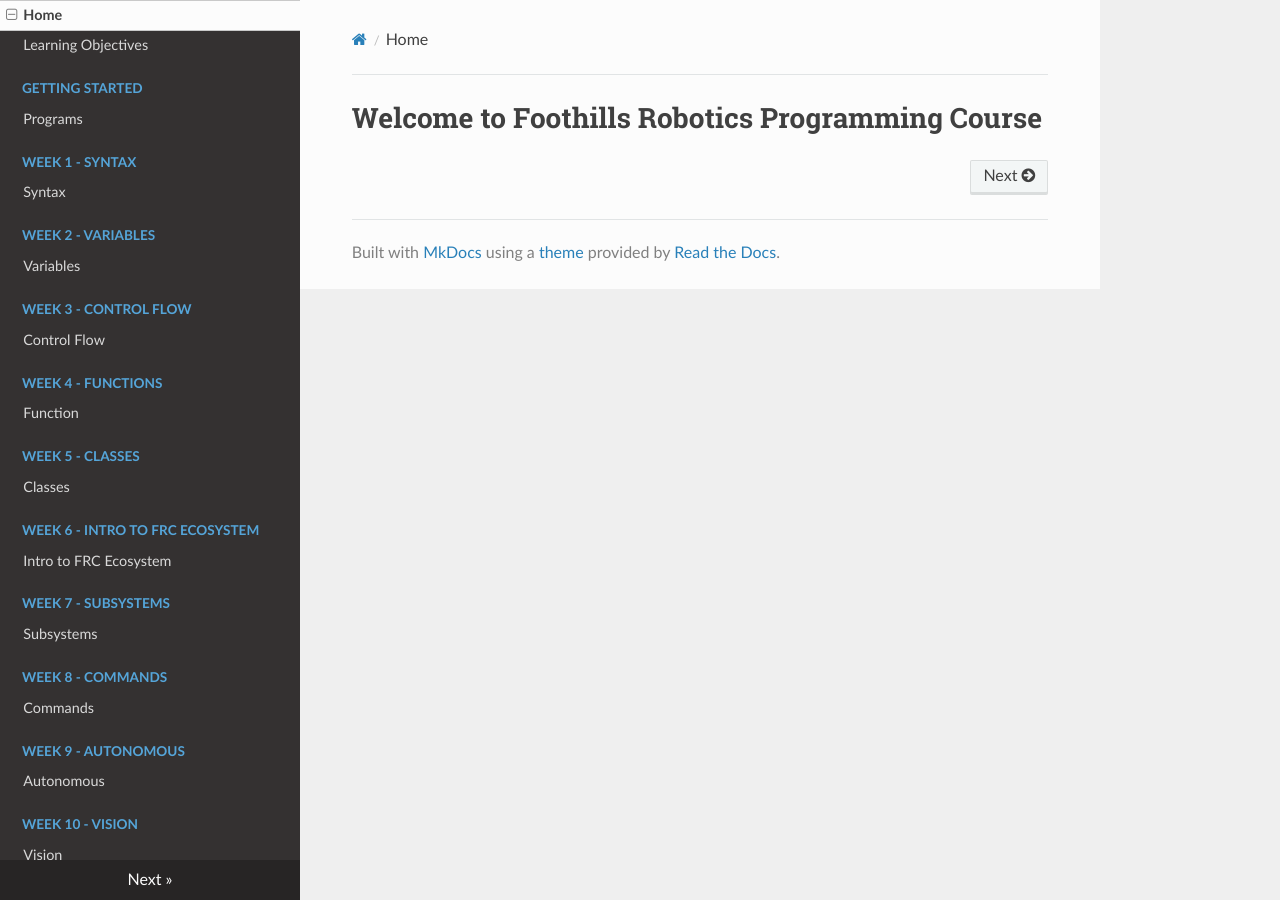
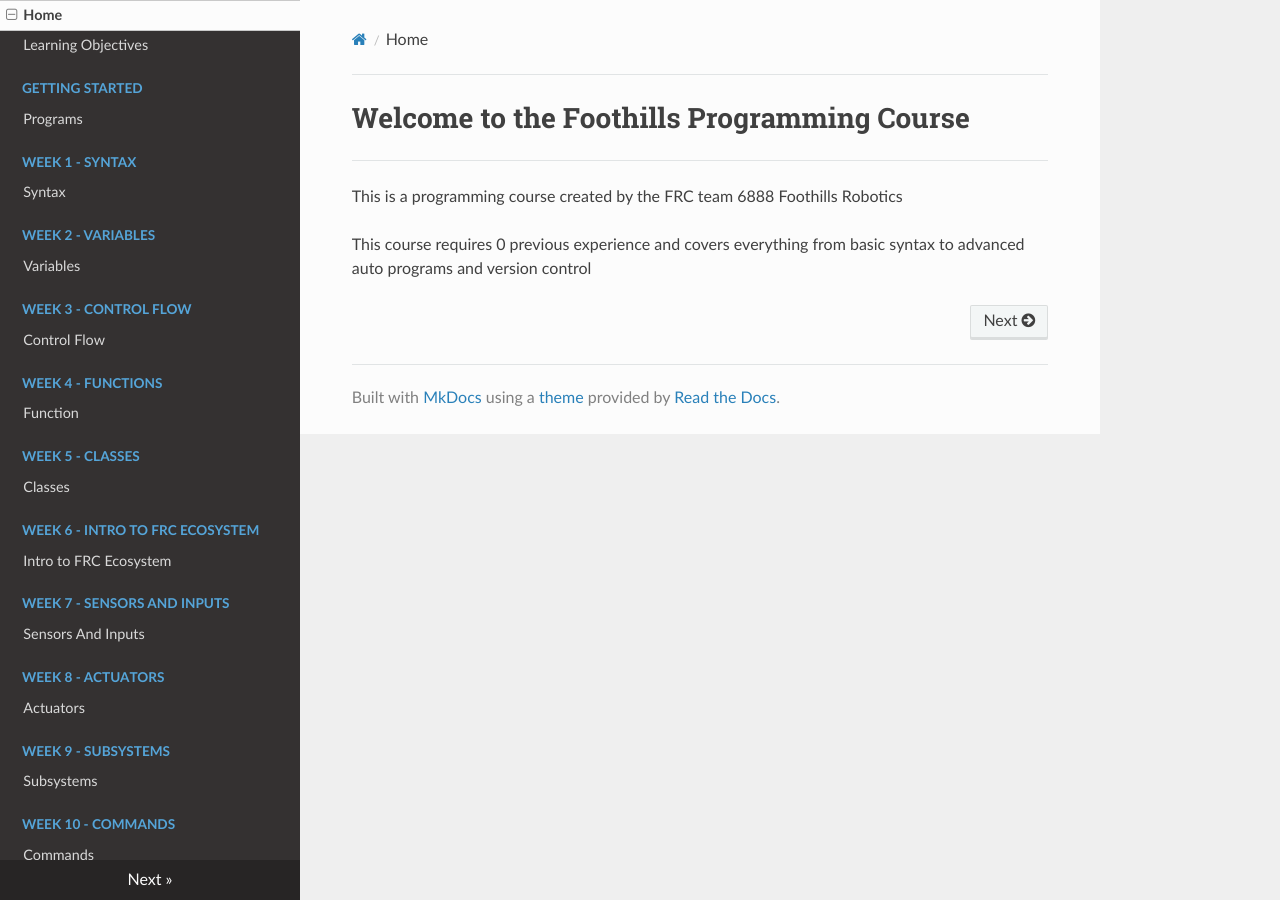
Before and after one commit to Electric-Lobster/Foothills-Programming, an MkDocs documentation site: the page built from docs/index.md, in a window 1280 px wide. Built offline with MkDocs 1.6.1, drawn with Linux system fonts in a browser that asks for light colours; nearby versions of some CDN libraries.

```diff
--- a/docs/index.md
+++ b/docs/index.md
@@ -1 +1,7 @@
-# Welcome to Foothills Robotics Programming Course
+# Welcome to the Foothills Programming Course
+
+---
+
+This is a programming course created by the FRC team 6888 Foothills Robotics
+
+This course requires 0 previous experience and covers everything from basic syntax to advanced auto programs and version control
--- a/mkdocs.yml
+++ b/mkdocs.yml
@@ -26,19 +26,25 @@ nav:
   - Week 6 - Intro to FRC Ecosystem:
     - Intro to FRC Ecosystem: W6 Intro FRC/Home.md
 
-  - Week 7 - Subsystems:
-    - Subsystems: W7 Subsystems/Home.md
+  - week 7 - Sensors And Inputs:
+    - Sensors And Inputs: W7 Sensors And Inputs/Home.md
 
-  - Week 8 - Commands:
-    - Commands: W8 Commands/Home.md
+  - Week 8 - Actuators:
+    - Actuators: W8 Actuators/Home.md
 
-  - Week 9 - Autonomous:
-    - Autonomous: W9 Auto/Home.md
+  - Week 9 - Subsystems:
+    - Subsystems: W9 Subsystems/Home.md
 
-  - Week 10 - Vision:
-    - Vision: W10 Vision/Home.md
+  - Week 10 - Commands:
+    - Commands: W10 Commands/Home.md
 
-  - Assignments:
+  - Week 11 - Autonomous:
+    - Autonomous: W11 Auto/Home.md
+
+  - Week 12 - Github:
+    - Github: W13 Github/Home.md
+
+  - Weel 13 + 14 - Assignments:
     - Assignments: Assignments/Home.md
 
 
@@ -47,5 +53,7 @@ markdown_extensions:
   - pymdownx.tabbed
   - pymdownx.superfences
   - attr_list
+  - pymdownx.details
+  - abbr
 
 theme: readthedocs
```
Also changed, not shown: docs/Learning.md (+87 -0 lines), docs/W10 Commands/Home.md (added), docs/W11 Auto/Home.md (added), docs/W7 Sensors And Inputs/Home.md (added), docs/W8 Actuators/Home.md (added), docs/W9 Subsystems/Home.md (added).
